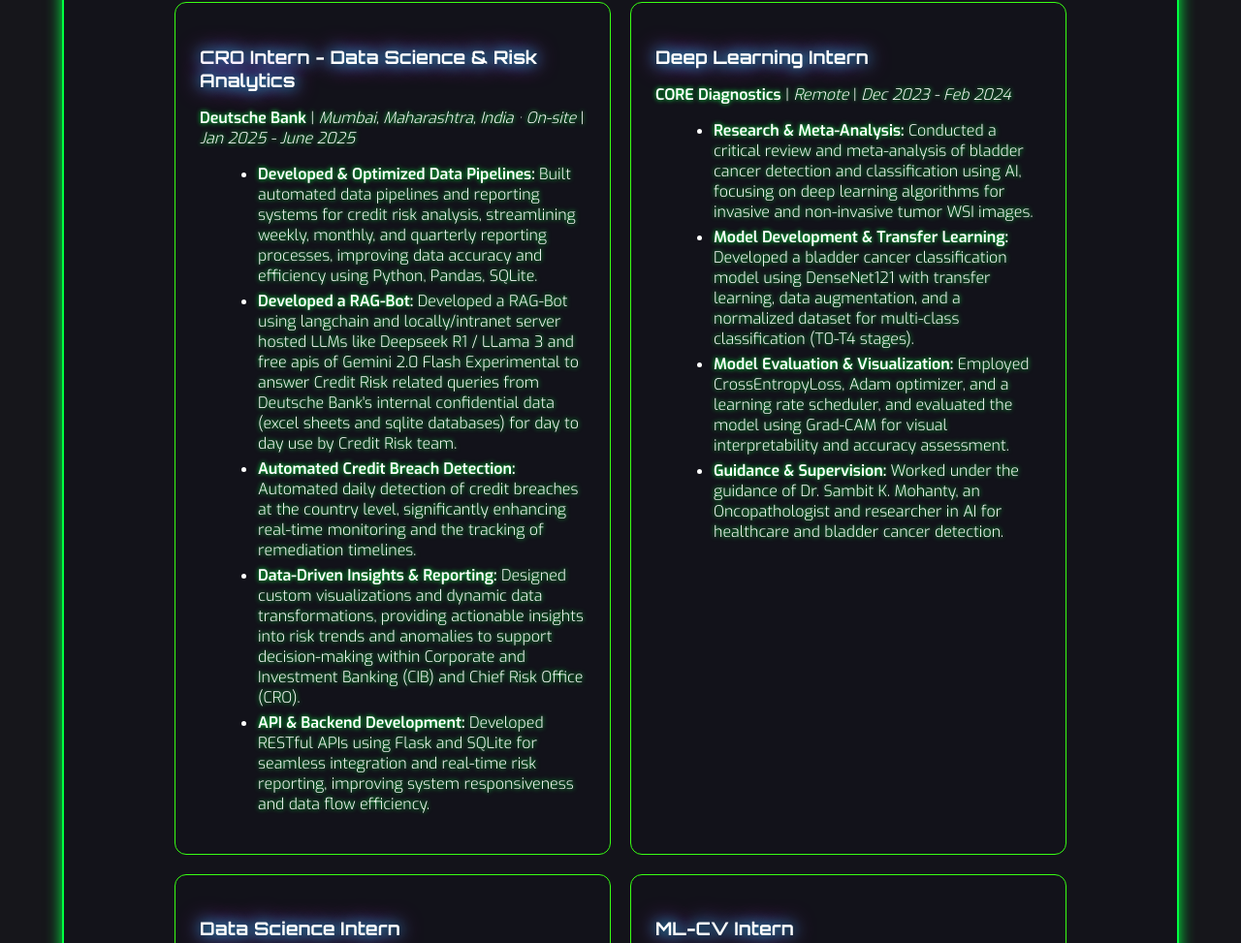
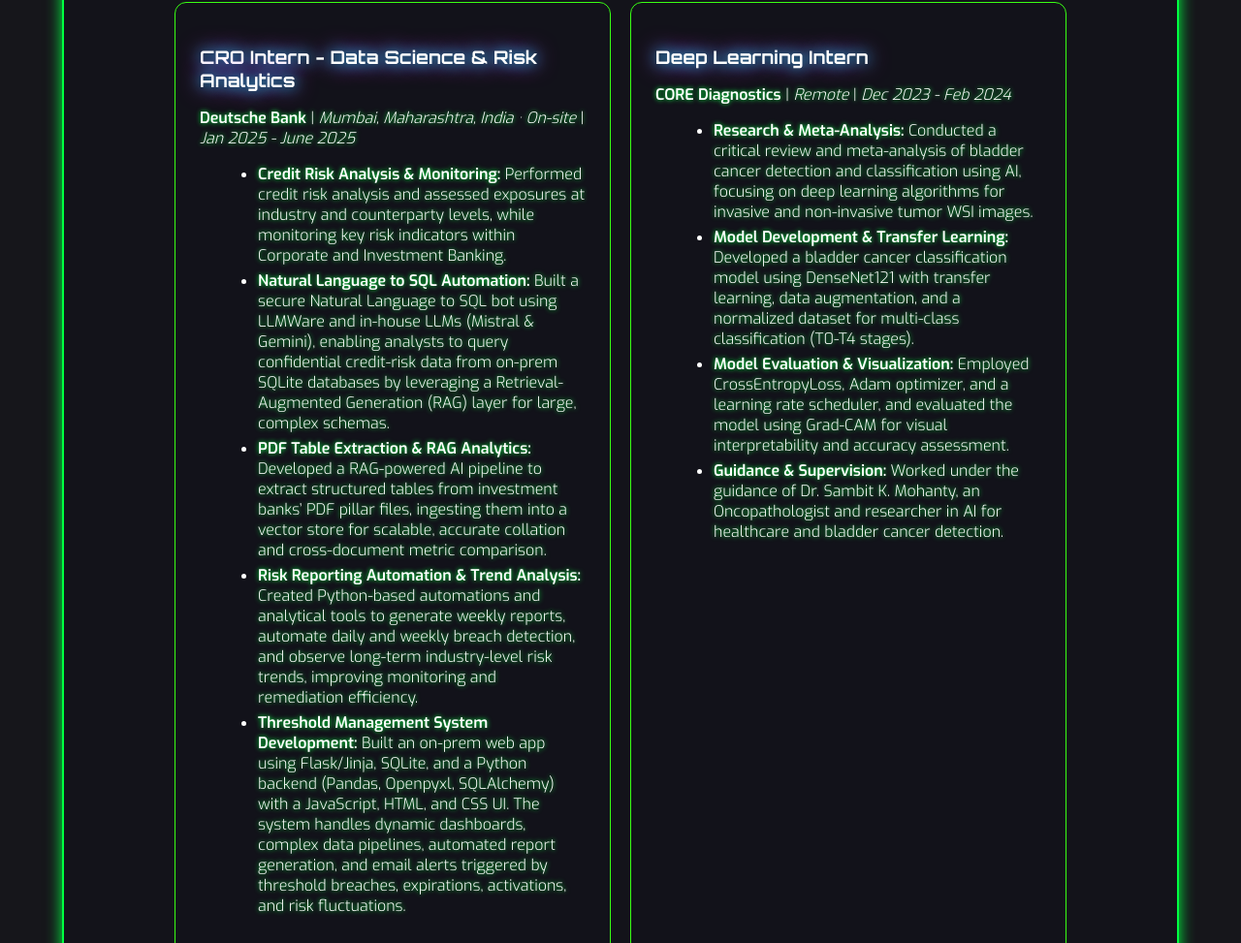
Before and after one commit to rahul-das-rd/portfolio-website, a plain HTML site: page index.html in a window 1280 px wide. Shown: the part 1930-2903 px from the top of the page at 97% size. Drawn offline with Linux system fonts and the light colour scheme.

Commit message:
Update index.html

```diff
--- a/index.html
+++ b/index.html
@@ -107,13 +107,15 @@
                     <h3>CRO Intern - Data Science & Risk Analytics</h3>
                     <p><strong>Deutsche Bank</strong> | <em>Mumbai, Maharashtra, India · On-site</em> | <em>Jan 2025 - June 2025</em></p>
                     <ul>
-                        <li><strong>Developed & Optimized Data Pipelines:</strong> Built automated data pipelines and reporting systems for credit risk analysis, streamlining weekly, monthly, and quarterly reporting processes, improving data accuracy and efficiency using Python, Pandas, SQLite.</li>
-                        <li><strong>Developed a RAG-Bot:</strong> Developed a RAG-Bot using langchain and locally/intranet server hosted LLMs like Deepseek R1 / LLama 3 and free apis of Gemini 2.0 Flash Experimental to answer Credit Risk related queries from Deutsche Bank's internal confidential data (excel sheets and sqlite databases) for day to day use by Credit Risk team.</li>
-                        <li><strong>Automated Credit Breach Detection:</strong> Automated daily detection of credit breaches at the country level, significantly enhancing real-time monitoring and the tracking of remediation timelines.</li>
+                        <li><strong>Credit Risk Analysis & Monitoring:</strong> Performed credit risk analysis and assessed exposures at industry and counterparty levels, while monitoring key risk indicators within Corporate and Investment Banking.</li>
 
-                        <li><strong>Data-Driven Insights & Reporting:</strong> Designed custom visualizations and dynamic data transformations, providing actionable insights into risk trends and anomalies to support decision-making within Corporate and Investment Banking (CIB) and Chief Risk Office (CRO).</li>
+                        <li><strong>Natural Language to SQL Automation:</strong> Built a secure Natural Language to SQL bot using LLMWare and in-house LLMs (Mistral & Gemini), enabling analysts to query confidential credit-risk data from on-prem SQLite databases by leveraging a Retrieval-Augmented Generation (RAG) layer for large, complex schemas.</li>
 
-                        <li><strong>API & Backend Development:</strong> Developed RESTful APIs using Flask and SQLite for seamless integration and real-time risk reporting, improving system responsiveness and data flow efficiency.</li>
+                        <li><strong>PDF Table Extraction & RAG Analytics:</strong> Developed a RAG-powered AI pipeline to extract structured tables from investment banks’ PDF pillar files, ingesting them into a vector store for scalable, accurate collation and cross-document metric comparison.</li>
+
+                        <li><strong>Risk Reporting Automation & Trend Analysis:</strong> Created Python-based automations and analytical tools to generate weekly reports, automate daily and weekly breach detection, and observe long-term industry-level risk trends, improving monitoring and remediation efficiency.</li>
+
+                        <li><strong>Threshold Management System Development:</strong> Built an on-prem web app using Flask/Jinja, SQLite, and a Python backend (Pandas, Openpyxl, SQLAlchemy) with a JavaScript, HTML, and CSS UI. The system handles dynamic dashboards, complex data pipelines, automated report generation, and email alerts triggered by threshold breaches, expirations, activations, and risk fluctuations.</li>
                     </ul>
                 </div>
 
```
